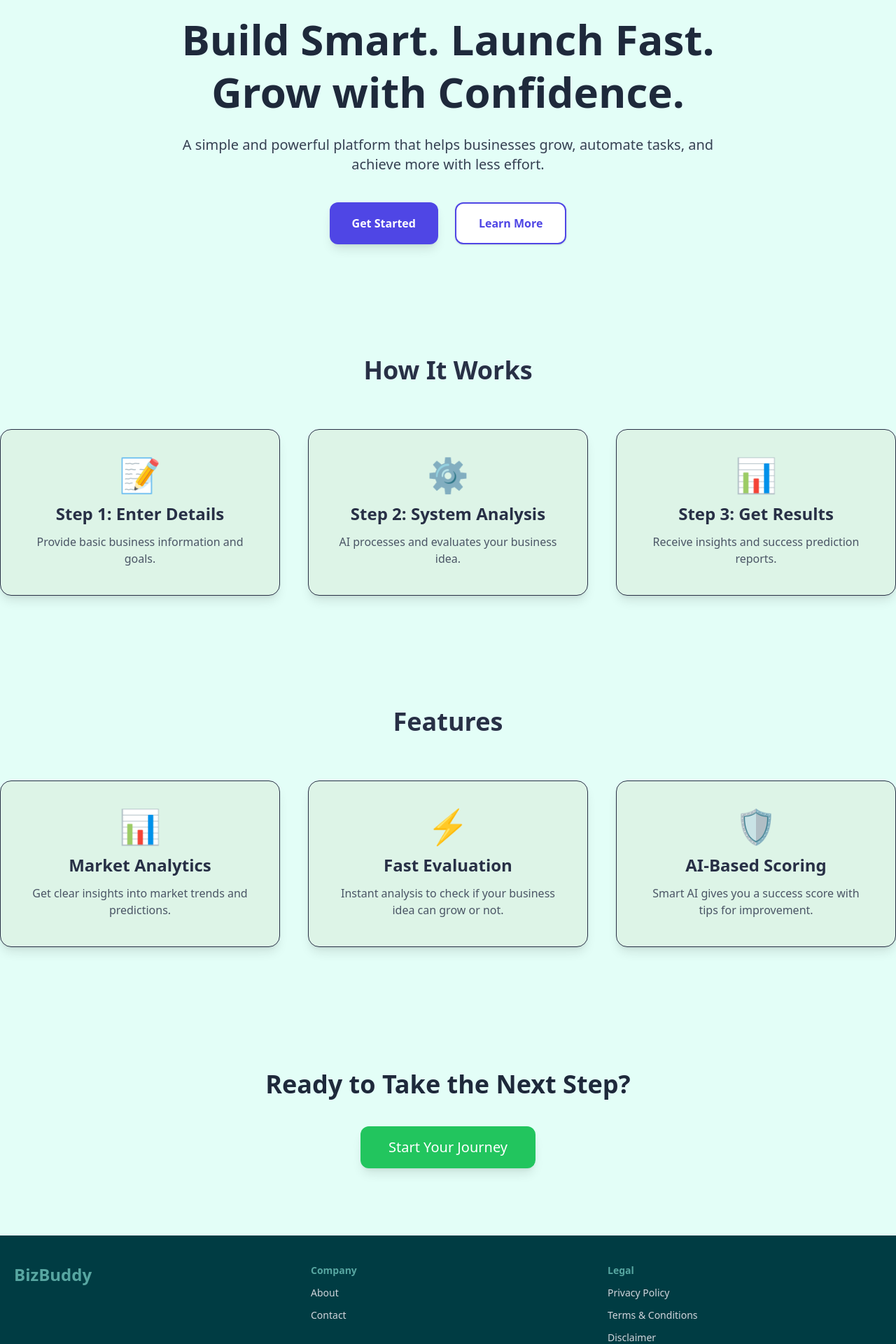
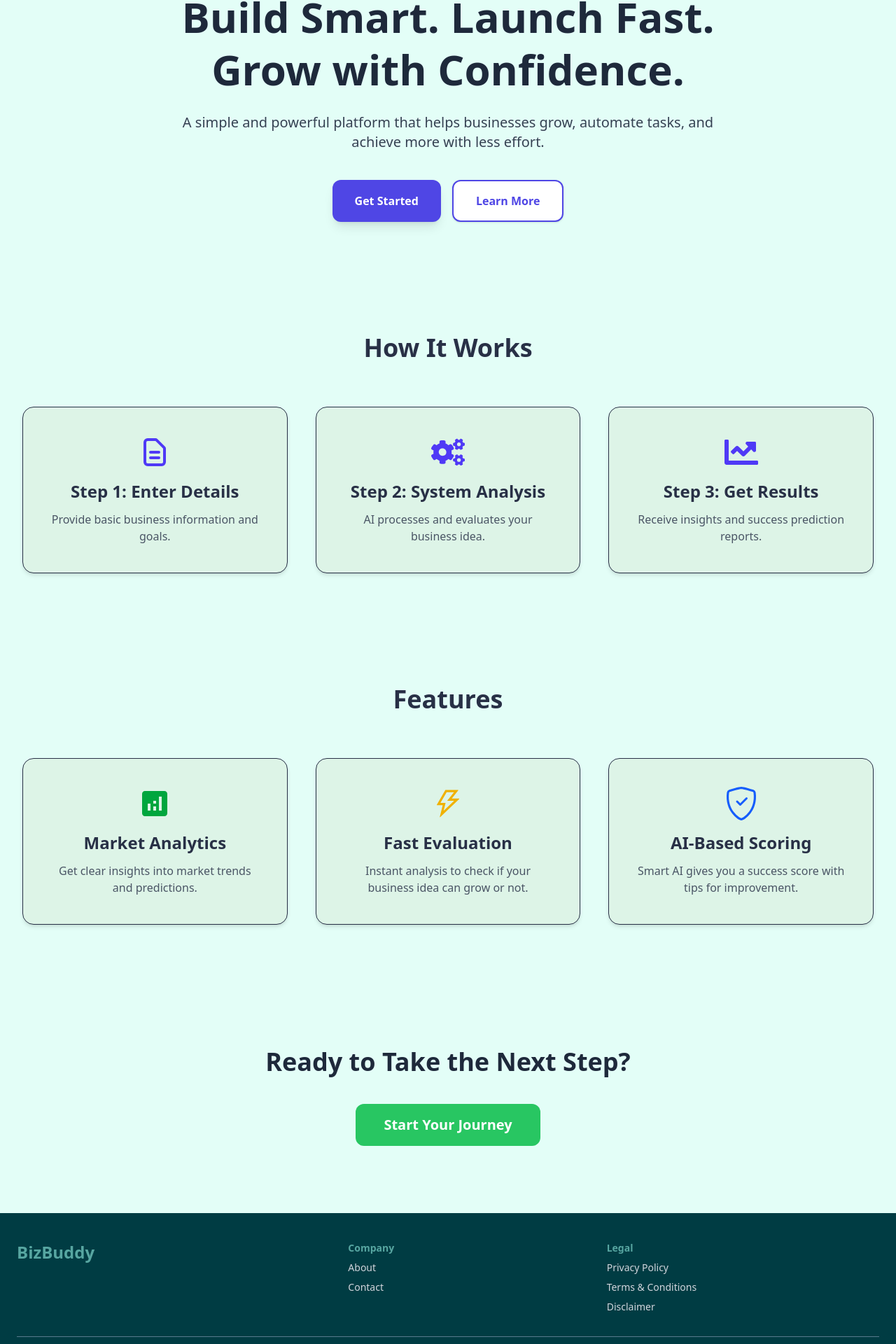
Before and after one commit to Laxman-019/Biz-Buddy, a React app in the folder frontend/: page / in a window 1280 px wide. Shown: the part 173-2093 px from the top of the page at 70% size. Built offline with nearby package versions, Linux system fonts and the light colour scheme; the HTML template or start-up script is replaced by a standard one.

Commit message:
home and footer adjusted. Logo added.

```diff
--- a/frontend/src/components/Footer.jsx
+++ b/frontend/src/components/Footer.jsx
@@ -4,32 +4,37 @@ import { Link } from "react-router-dom";
 const Footer = () => {
   return (
     <footer className="bg-[#003C43] text-white">
-      <div className="max-w-7xl mx-auto px-5 py-10">
-
+      <div className="max-w-7xl mx-auto px-4 sm:px-6 py-6 sm:py-10">
         {/* Top Section */}
-        <div className="flex flex-col md:grid md:grid-cols-3 gap-8 text-center md:text-left">
-
+        <div
+          className="
+            grid grid-cols-1 sm:grid-cols-2 md:grid-cols-3
+            gap-6 sm:gap-8
+            text-center sm:text-left
+          "
+        >
           {/* Brand */}
           <div>
-            <h2 className="text-2xl font-bold text-[#57A6A1]">BizBuddy</h2>
-            <p className="text-sm text-gray-300 mt-3 leading-relaxed">
-
-            </p>
+            <h2 className="text-xl sm:text-2xl font-bold text-[#57A6A1]">
+              BizBuddy
+            </h2>
           </div>
 
+          {/* Wrapper ONLY for mobile */}
+          <div className="grid grid-cols-2 gap-6 items-start sm:contents">
             {/* Company */}
-          <div>
-            <h3 className="text-sm font-semibold text-[#57A6A1] mb-3">
+            <div className="text-left pl-13 sm:pr-0">
+              <h3 className="text-sm font-semibold text-[#57A6A1] mb-2">
                 Company
               </h3>
-            <ul className="space-y-3 text-sm text-gray-300">
+              <ul className="space-y-2 text-sm text-gray-300">
                 <li>
-                <Link to="/about" className="hover:text-[#57A6A1]">
+                  <Link to="/about" className="hover:text-[#57A6A1] ">
                     About
                   </Link>
                 </li>
                 <li>
-                <Link to="/contact" className="hover:text-[#57A6A1]">
+                  <Link to="/contact" className="hover:text-[#57A6A1] ">
                     Contact
                   </Link>
                 </li>
@@ -37,35 +42,44 @@ const Footer = () => {
             </div>
 
             {/* Legal */}
-          <div>
-            <h3 className="text-sm font-semibold text-[#57A6A1] mb-3">
+            <div className="text-left pl-6 sm:pl-0">
+              <h3 className="text-sm font-semibold text-[#57A6A1] mb-2">
                 Legal
               </h3>
-            <ul className="space-y-3 text-sm text-gray-300">
+              <ul className="space-y-2 text-sm text-gray-300">
                 <li>
-                <Link to="/privacy-policy" className="hover:text-[#57A6A1]">
+                  <Link to="/privacy-policy" className="hover:text-[#57A6A1] ">
                     Privacy Policy
                   </Link>
                 </li>
                 <li>
-                <Link to="/terms" className="hover:text-[#57A6A1]">
+                  <Link to="/terms" className="hover:text-[#57A6A1] ">
                     Terms & Conditions
                   </Link>
                 </li>
                 <li>
-                <Link to="/disclaimer" className="hover:text-[#57A6A1]">
+                  <Link to="/disclaimer" className="hover:text-[#57A6A1] ">
                     Disclaimer
                   </Link>
                 </li>
               </ul>
             </div>
           </div>
+        </div>
 
         {/* Divider */}
-        <div className="border-t border-[#577B8D] mt-8 pt-5 text-center md:flex md:items-center md:justify-between text-sm text-gray-400">
-          <p className="text-center">© {new Date().getFullYear()} BizBuddy | Created by BizBuddy Team</p>
+        <div
+          className="
+            border-t border-[#577B8D]
+            mt-6 sm:mt-8
+            pt-4
+            text-center
+            text-xs sm:text-sm
+            text-gray-400
+          "
+        >
+          © {new Date().getFullYear()} BizBuddy | Created by BizBuddy Team
         </div>
-
       </div>
     </footer>
   );
--- a/frontend/src/components/Navbar.jsx
+++ b/frontend/src/components/Navbar.jsx
@@ -1,29 +1,39 @@
 import React, { useState } from "react";
 import { Link } from "react-router-dom";
 import { HiMenu, HiX } from "react-icons/hi";
+import logo from "../assets/logo.png";
 
 const Navbar = () => {
   const [open, setOpen] = useState(false);
 
   return (
     <nav className="bg-[#003C43] text-white p-5 shadow-md">
-      <div className="flex justify-between items-center max-w-6xl mx-auto">
-
+      <div className="flex justify-between items-center md:px-10 lg:px-16">
         {/* Logo */}
-        <h1 className="font-bold text-2xl tracking-wide">BizBuddy</h1>
+        <Link to="/" className="flex items-center gap-3">
+          <img
+            src={logo}
+            alt="BizBuddy Logo"
+            className="w-10 h-10 object-contain"
+          />
+          <span className="font-bold text-2xl tracking-wide">BizBuddy</span>
+        </Link>
 
         {/* Desktop Menu */}
         <div className="hidden md:flex gap-10 text-lg">
-          <Link to="/" className="hover:text-gray-300">Home</Link>
-          <Link to="/login" className="hover:text-gray-300">Login</Link>
-          <Link to="/signup" className="hover:text-gray-300">Sign up</Link>
+          <Link to="/" className="hover:text-gray-300">
+            Home
+          </Link>
+          <Link to="/login" className="hover:text-gray-300">
+            Login
+          </Link>
+          <Link to="/signup" className="hover:text-gray-300">
+            Sign up
+          </Link>
         </div>
 
         {/* Mobile Menu Button */}
-        <button
-          className="md:hidden text-3xl"
-          onClick={() => setOpen(!open)}
-        >
+        <button className="md:hidden text-3xl" onClick={() => setOpen(!open)}>
           {open ? <HiX /> : <HiMenu />}
         </button>
       </div>
@@ -31,9 +41,27 @@ const Navbar = () => {
       {/* Mobile Dropdown */}
       {open && (
         <div className="md:hidden bg-[#003C43] p-5 space-y-4 text-lg animate-slideDown">
-          <Link to="/" className="block hover:text-gray-300" onClick={() => setOpen(false)}>Home</Link>
-          <Link to="/login" className="block hover:text-gray-300" onClick={() => setOpen(false)}>Login</Link>
-          <Link to="/signup" className="block hover:text-gray-300" onClick={() => setOpen(false)}>Sign up</Link>
+          <Link
+            to="/"
+            className="block hover:text-gray-300"
+            onClick={() => setOpen(false)}
+          >
+            Home
+          </Link>
+          <Link
+            to="/login"
+            className="block hover:text-gray-300"
+            onClick={() => setOpen(false)}
+          >
+            Login
+          </Link>
+          <Link
+            to="/signup"
+            className="block hover:text-gray-300"
+            onClick={() => setOpen(false)}
+          >
+            Sign up
+          </Link>
         </div>
       )}
     </nav>
--- a/frontend/src/pages/Home.jsx
+++ b/frontend/src/pages/Home.jsx
@@ -1,119 +1,201 @@
 import React from "react";
 import Layout from "../components/Layout";
+import { MdAnalytics } from "react-icons/md";
+import { AiOutlineThunderbolt } from "react-icons/ai";
+import { BsShieldCheck } from "react-icons/bs";
+import { HiOutlineDocumentText } from "react-icons/hi";
+import { FaCogs, FaChartLine } from "react-icons/fa";
 
 const Home = () => {
   return (
     <Layout>
-      {/*  HOME PAGE FRAMEWORK  */}
-      <div className="pt-10 px-4bg-gradient-to-br from-[#EEF2F7] to-[#DDE1E7] text-[#283046] min-h-screen bg-[#E3FEF7]">
-
-        {/* HERO  */}
-        <section className="max-w-7xl mx-auto py-20 text-center">
-          <h1 className="text-6xl font-extrabold leading-tight text-[#1E293B]">
-            Build Smart. Launch Fast. <br /> Grow with Confidence.
+      <div className="min-h-screen bg-[#E3FEF7] text-[#283046] px-3 sm:px-6 lg:px-8">
+        {/* HERO */}
+        <section className="max-w-7xl mx-auto py-14 sm:py-20 text-center">
+          <h1 className="text-2xl sm:text-4xl md:text-5xl lg:text-6xl font-extrabold leading-tight text-[#1E293B]">
+            Build Smart. Launch Fast.
+            <br className="hidden sm:block" />
+            Grow with Confidence.
           </h1>
 
-          <p className="mt-6 text-xl max-w-3xl mx-auto text-gray-700">
-            A simple and powerful platform that helps businesses grow, automate tasks,
-            and achieve more with less effort.
+          <p className="mt-4 sm:mt-6 text-sm sm:text-lg md:text-xl max-w-3xl mx-auto text-gray-700">
+            A simple and powerful platform that helps businesses grow, automate
+            tasks, and achieve more with less effort.
           </p>
 
-          <div className="mt-10 flex justify-center gap-6">
-            <button className="bg-[#4F46E5] hover:bg-[#4338CA] transition px-8 py-4 rounded-xl font-semibold text-white shadow-lg">
+          <div className="mt-8 sm:mt-10 flex flex-col sm:flex-row justify-center gap-4">
+            <button
+              className="
+              w-full sm:w-auto
+              bg-[#4F46E5] text-white
+              px-6 py-3 sm:px-8 sm:py-4
+              rounded-xl font-semibold
+              shadow-lg
+              transition-all duration-300 ease-out
+              hover:scale-105 hover:shadow-2xl
+            "
+            >
               Get Started
             </button>
 
-            <button className="bg-white border-2 border-[#4F46E5] text-[#4F46E5] px-8 py-4 rounded-xl font-semibold shadow hover:bg-[#EEF0FF] transition">
+            <button
+              className="
+              w-full sm:w-auto
+              bg-white border-2 border-[#4F46E5]
+              text-[#4F46E5]
+              px-6 py-3 sm:px-8 sm:py-4
+              rounded-xl font-semibold
+              shadow
+              transition-all duration-300 ease-out
+              hover:bg-[#EEF0FF] hover:scale-105
+            "
+            >
               Learn More
             </button>
           </div>
         </section>
 
+        {/* HOW IT WORKS */}
+        <section className="max-w-7xl mx-auto py-14 sm:py-20">
+          <h2 className="text-xl sm:text-3xl md:text-4xl font-bold text-center">
+            How It Works
+          </h2>
 
-        {/*  HOW IT WORKS  */}
-        <section className="max-w-7xl mx-auto py-20">
-          <h2 className="text-4xl font-bold text-center">How It Works</h2>
+          <div className="grid grid-cols-1 md:grid-cols-3 gap-5 sm:gap-10 mt-10 sm:mt-16">
+            {[
+              {
+                icon: <HiOutlineDocumentText />,
+                title: "Step 1: Enter Details",
+                desc: "Provide basic business information and goals.",
+              },
+              {
+                icon: <FaCogs />,
+                title: "Step 2: System Analysis",
+                desc: "AI processes and evaluates your business idea.",
+              },
+              {
+                icon: <FaChartLine />,
+                title: "Step 3: Get Results",
+                desc: "Receive insights and success prediction reports.",
+              },
+            ].map((step, i) => (
+              <div
+                key={i}
+                className="
+                  group bg-[#DDF4E7]
+                  p-5 sm:p-10 rounded-2xl border
+                  shadow-md
+                  transition-all duration-300 ease-out
+                  hover:-translate-y-2 hover:shadow-xl
+                "
+              >
+                <div
+                  className="
+                  flex justify-center mb-3 sm:mb-4
+                  text-indigo-600 text-4xl sm:text-5xl
+                  transition-transform duration-300
+                  group-hover:scale-110 group-hover:rotate-6
+                "
+                >
+                  {step.icon}
+                </div>
 
-          <div className="grid md:grid-cols-3 gap-10 mt-16 text-center">
+                <h3 className="text-lg sm:text-2xl font-semibold text-center">
+                  {step.title}
+                </h3>
 
-            <div className="bg-[#DDF4E7] p-10 rounded-2xl shadow-lg border">
-              <div className="text-5xl mb-4">📝</div>
-              <h3 className="text-2xl font-semibold">Step 1: Enter Details</h3>
-              <p className="text-gray-600 mt-3">
-                Provide basic business information and goals.
-              </p>
-            </div>
-
-            <div className="bg-[#DDF4E7] p-10 rounded-2xl shadow-lg border">
-              <div className="text-5xl mb-4">⚙️</div>
-              <h3 className="text-2xl font-semibold">Step 2: System Analysis</h3>
-              <p className="text-gray-600 mt-3">
-                AI processes and evaluates your business idea.
-              </p>
-            </div>
-
-            <div className="bg-[#DDF4E7] p-10 rounded-2xl shadow-lg border">
-              <div className="text-5xl mb-4">📊</div>
-              <h3 className="text-2xl font-semibold">Step 3: Get Results</h3>
-              <p className="text-gray-600 mt-3">
-                Receive insights and success prediction reports.
-              </p>
-            </div>
-
+                <p className="text-gray-600 mt-2 sm:mt-3 text-sm sm:text-base text-center">
+                  {step.desc}
+                </p>
+              </div>
+            ))}
           </div>
         </section>
 
+        {/* FEATURES */}
+        <section className="max-w-7xl mx-auto py-14 sm:py-20">
+          <h2 className="text-xl sm:text-3xl md:text-4xl font-bold text-center">
+            Features
+          </h2>
 
+          <div className="grid grid-cols-1 md:grid-cols-3 gap-5 sm:gap-10 mt-10 sm:mt-16">
+            <Feature
+              icon={<MdAnalytics />}
+              color="text-green-600"
+              title="Market Analytics"
+              desc="Get clear insights into market trends and predictions."
+            />
 
-       {/* FEATURES */}
-<section className="max-w-7xl mx-auto py-20">
-  <h2 className="text-4xl font-bold text-center">Features</h2>
+            <Feature
+              icon={<AiOutlineThunderbolt />}
+              color="text-yellow-500"
+              title="Fast Evaluation"
+              desc="Instant analysis to check if your business idea can grow or not."
+            />
 
-  <div className="grid md:grid-cols-3 gap-10 mt-16 text-center">
+            <Feature
+              icon={<BsShieldCheck />}
+              color="text-blue-600"
+              title="AI-Based Scoring"
+              desc="Smart AI gives you a success score with tips for improvement."
+            />
+          </div>
+        </section>
 
-    {/* Feature 1 */}
-    <div className="bg-[#DDF4E7] p-10 rounded-2xl shadow-lg border">
-      <div className="text-5xl mb-4">📊</div>
-      <h3 className="text-2xl font-semibold">Market Analytics</h3>
-      <p className="text-gray-600 mt-3">
-        Get clear insights into market trends and predictions.
-      </p>
-    </div>
-
-    {/* Feature 2 */}
-    <div className="bg-[#DDF4E7] p-10 rounded-2xl shadow-lg border">
-      <div className="text-5xl mb-4">⚡</div>
-      <h3 className="text-2xl font-semibold">Fast Evaluation</h3>
-      <p className="text-gray-600 mt-3">
-        Instant analysis to check if your business idea can grow or not.
-      </p>
-    </div>
-
-    {/* Feature 3 */}
-    <div className="bg-[#DDF4E7] p-10 rounded-2xl shadow-lg border">
-      <div className="text-5xl mb-4">🛡️</div>
-      <h3 className="text-2xl font-semibold">AI-Based Scoring</h3>
-      <p className="text-gray-600 mt-3">
-        Smart AI gives you a success score with tips for improvement.
-      </p>
-    </div>
-
-  </div>
-</section>
-
-        <section className="text-center py-24">
-          <h2 className="text-4xl font-extrabold text-[#1E293B]">
+        {/* CTA */}
+        <section className="text-center py-16 sm:py-24">
+          <h2 className="text-xl sm:text-3xl md:text-4xl font-extrabold text-[#1E293B]">
             Ready to Take the Next Step?
           </h2>
 
-          <button className="mt-10 bg-[#22C55E] hover:bg-[#77B0AA] text-white px-10 py-4 rounded-xl text-xl shadow-lg transition">
+          <button
+            className="
+            mt-6 sm:mt-10
+            w-full sm:w-auto
+            bg-[#22C55E] text-white
+            px-8 py-3 sm:px-10 sm:py-4
+            rounded-xl text-base sm:text-xl font-semibold
+            animate-pulse
+            hover:animate-none
+            transition-transform duration-300
+            hover:scale-105
+          "
+          >
             Start Your Journey
           </button>
         </section>
-
       </div>
     </Layout>
   );
 };
 
+const Feature = ({ icon, title, desc, color }) => (
+  <div
+    className="
+    group bg-[#DDF4E7]
+    p-5 sm:p-10 rounded-2xl border
+    shadow-md
+    transition-all duration-300 ease-out
+    hover:-translate-y-2 hover:shadow-xl
+  "
+  >
+    <div
+      className={`
+      flex justify-center mb-3 sm:mb-4
+      text-4xl sm:text-5xl ${color}
+      transition-transform duration-300
+      group-hover:scale-110 group-hover:rotate-6
+    `}
+    >
+      {icon}
+    </div>
+
+    <h3 className="text-lg sm:text-2xl font-semibold text-center">{title}</h3>
+
+    <p className="text-gray-600 mt-2 sm:mt-3 text-sm sm:text-base text-center">
+      {desc}
+    </p>
+  </div>
+);
+
 export default Home;
```
Also changed, not shown: frontend/src/assets/logo.png (added). Lines whose indentation alone changed are shown as unchanged.
